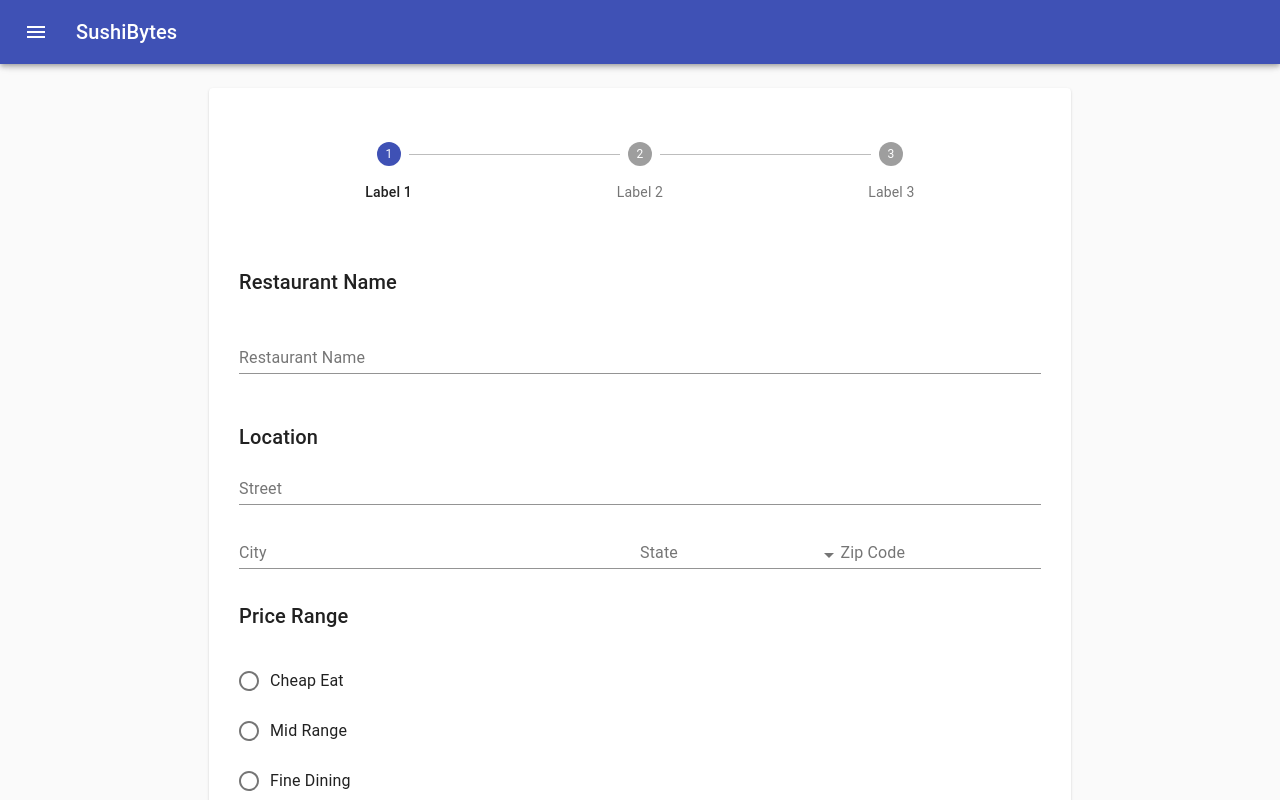
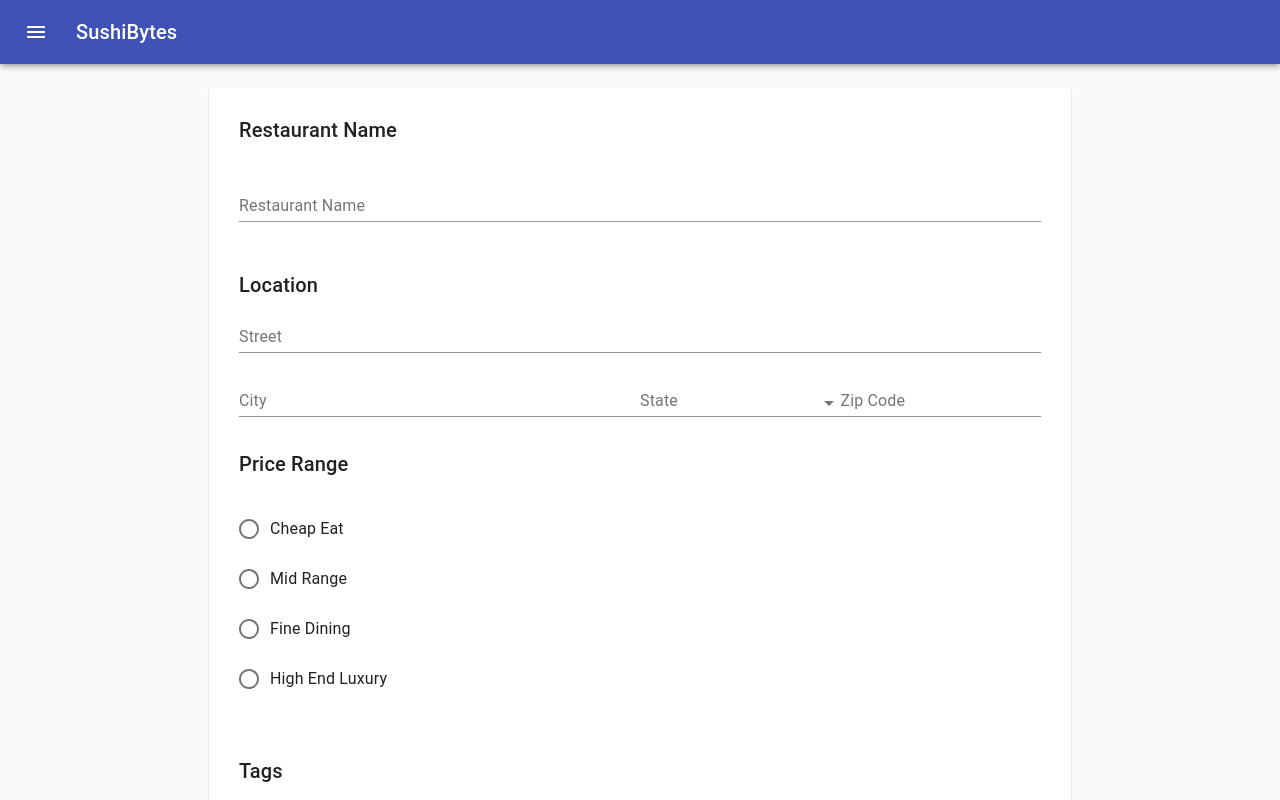
Before and after one commit to xSushiRollerx/AdminPortal, a React (Create React App) app: page /restaurant in a window 1280 px wide. Shown: the top 800 px of the page. Built offline with nearby package versions, Linux system fonts and the light colour scheme.

Commit message:
If form submit is success it pushes to page of newly created restaurant.

```diff
--- a/src/components/RestaurantAdd/RestaurantForm.jsx
+++ b/src/components/RestaurantAdd/RestaurantForm.jsx
@@ -2,9 +2,7 @@ import React from 'react';
 import Paper from '@material-ui/core/Paper';
 import { Grid } from '@material-ui/core';
 import { useState, useEffect } from 'react';
-import Stepper from '@material-ui/core/Stepper';
-import Step from '@material-ui/core/Step';
-import StepLabel from '@material-ui/core/StepLabel';
+import { useHistory } from "react-router-dom";
 import Autocomplete from '@material-ui/lab/Autocomplete';
 import TextField from '@material-ui/core/TextField';
 import { makeStyles } from '@material-ui/core/styles';
@@ -84,13 +82,12 @@ const states = [
 
 export default function RestaurantForm(props) {
     const style = useStyles();
-    const steps = ["Label 1", "Label 2", "Label 3"];
     const stateProps = {
         options: states,
         getOptionLabel: (state) => state.code,
     };
 
-    const [currentStep, setCurrentStep] = useState(0);
+    const history = useHistory();
     const [name, setName] = useState('');
     const [street, setStreet] = useState('');
     const [state, setState] = useState('');
@@ -160,6 +157,7 @@ export default function RestaurantForm(props) {
         });
 
         if (nameError | streetError | cityError | stateError | zipCodeError | priceError) {
+            console.log("invalid")
             return false;
         } else {
             console.log("valid");
@@ -173,30 +171,25 @@ export default function RestaurantForm(props) {
 
         try {
             let response  = await RestaurantService.addRestaurant(name, street, city, state, parseInt(zipCode), tags.toString(), parseInt(price));
-            console.log(response);
+
+            if (response.status === 201) {
+                console.log("got response");
+                console.log(response)
+                history.push("/restaurant/" + response.data.id);
+            }
         } catch (error) {
-            console.log(error);
+            console.log("haha");
         }
     }
     return (
         <Paper className={style.paper}>
             <Grid container justify="center" alignItems="stretch" direction="column" spacing={3}>
                 <Grid item>
-                    <Stepper activeStep={currentStep} alternativeLabel>
-                    {steps.map((label) => (
-                        <Step key={label}>
-                            <StepLabel>{label}</StepLabel>
-                        </Step>
-                    ))}
-                    </Stepper>
-                </Grid>
-                <Grid item>
                     <h5>Restaurant Name</h5>
                 </Grid>
                 <Grid item>
                     <TextField error={errors.name.error} id="outlined-basic" label="Restaurant Name" onChange={(event) => {
                             setName(event.target.value);
-                            console.log(name);
                         }
                     } fullWidth/>
                 </Grid>
@@ -207,7 +200,6 @@ export default function RestaurantForm(props) {
                     <h5>Location</h5>
                     <TextField error={errors.street.error} id="outlined-basic" label="Street" onChange={(event) => {
                             setStreet(event.target.value);
-                            console.log(street);
                         }
                     } fullWidth/>
                     <FormHelperText error={true}>{errors.street.text}</FormHelperText>
@@ -215,7 +207,6 @@ export default function RestaurantForm(props) {
                         <Grid item xs={6}>
                             <TextField error={errors.city.error} className={style.field} label="City" size="small" onChange={(event) => {
                             setCity(event.target.value);
-                            console.log(city);
                         }}/>
                         </Grid>
                         <Grid item xs={3}>
@@ -224,7 +215,7 @@ export default function RestaurantForm(props) {
                                     autoSelect
                                     size="small"
                                     name="state"
-                                    onChange={(event, value) => {setState(value); console.log(value) }}
+                                    onChange={(event, value) => {setState(value);}}
                                     renderInput={(params) => <TextField  error={errors.state.error} {...params}  label="State" margin="normal"/>}
                                 />
                         </Grid>
@@ -259,7 +250,6 @@ export default function RestaurantForm(props) {
                 <Grid item>
                     <RadioGroup onChange={(event) => {
                             setPrice(event.target.value);
-                            console.log(price);
                         }}>
                         <FormControlLabel value="1" control={<Radio />} label="Cheap Eat" />
                         <FormControlLabel value="2" control={<Radio />} label="Mid Range" />
--- a/src/services/RestaurantService.js
+++ b/src/services/RestaurantService.js
@@ -50,8 +50,8 @@ const RestaurantService = {
                 zipCode: zipCode
 
             };
-            console.log(restaurant);
-            let response = await axios.post(RESTAURANT_SERVICE_BASE_URL + "/restaurant", restaurant, config);
+
+            let response = axios.post(RESTAURANT_SERVICE_BASE_URL + "/restaurant", restaurant, config);
             return response;
         } catch (err) {
             return { data: "Error", status: 500 };
```
